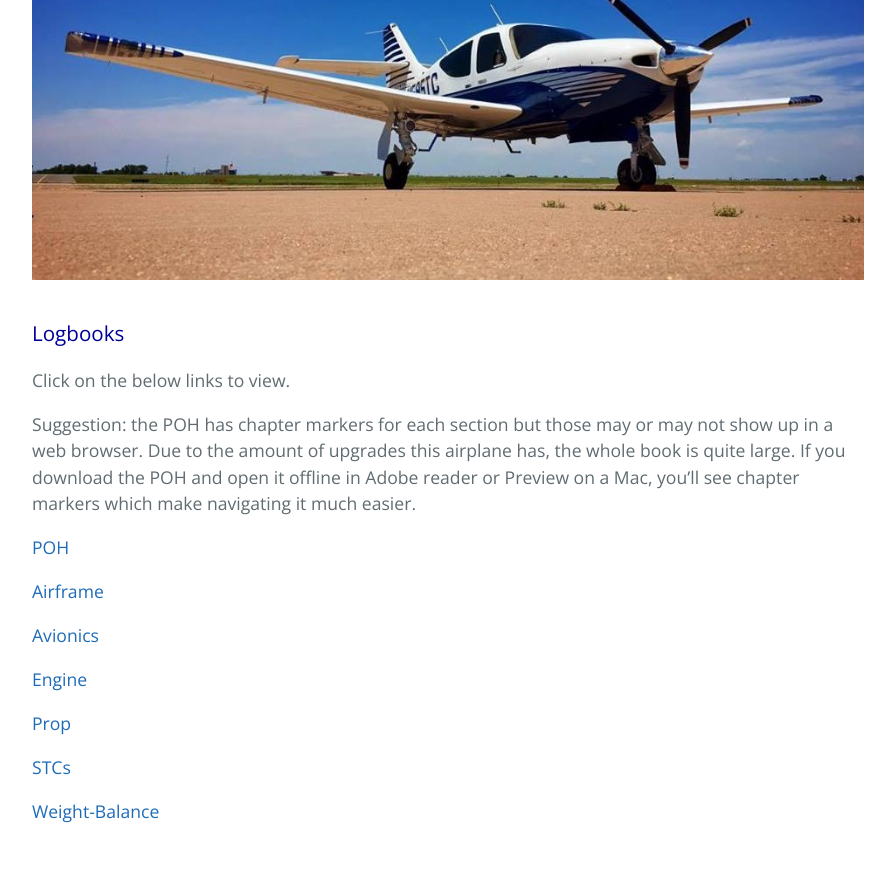
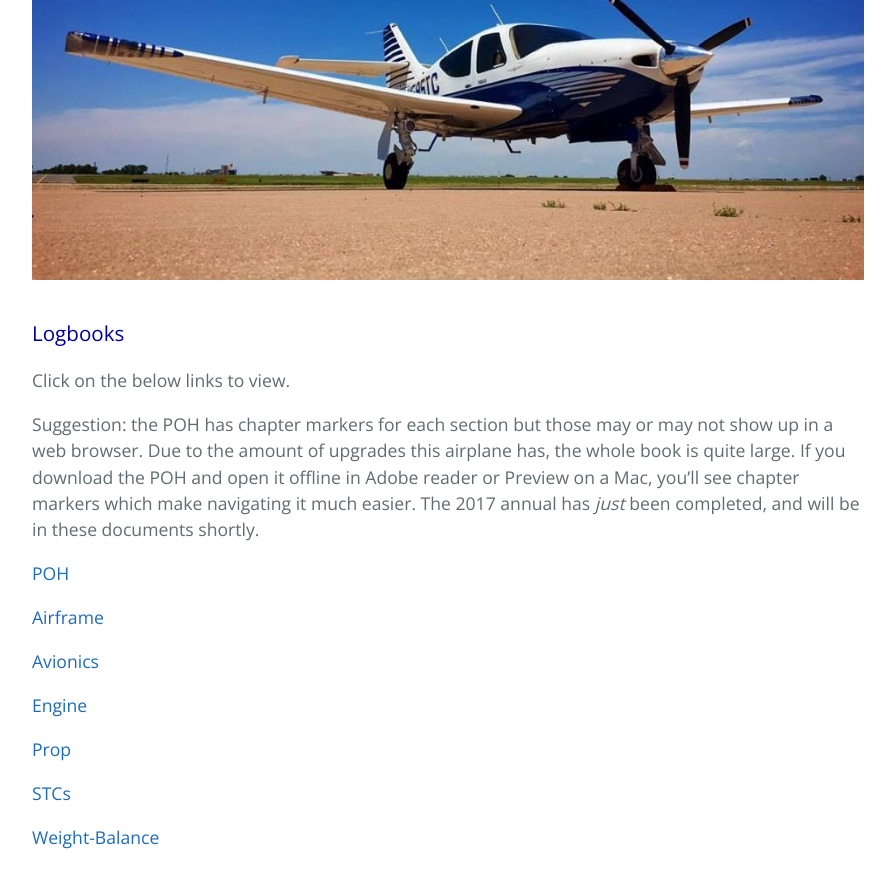
Before and after one commit to RNCTX/N595TC, a Jekyll site: the page built from index.md, in a window 1280 px wide and 900 px high, scrolled down 708 px. Shown: the top 888 px of the window, without its empty margins (192-1087 px from the left). Built offline with Jekyll 4.4.1, drawn with Linux system fonts in a browser that asks for light colours; our own code applies the rules of GitHub Pages for plain Markdown files.

Commit message:
Update index.md

```diff
--- a/index.md
+++ b/index.md
@@ -12,7 +12,7 @@ I'm guessing you got here from Trade-A-Plane or Controller. This domain was regi
 
 Click on the below links to view.
 
-Suggestion: the POH has chapter markers for each section but those may or may not show up in a web browser. Due to the amount of upgrades this airplane has, the whole book is quite large.  If you download the POH and open it offline in Adobe reader or Preview on a Mac, you'll see chapter markers which make navigating it much easier.
+Suggestion: the POH has chapter markers for each section but those may or may not show up in a web browser. Due to the amount of upgrades this airplane has, the whole book is quite large.  If you download the POH and open it offline in Adobe reader or Preview on a Mac, you'll see chapter markers which make navigating it much easier.  The 2017 annual has *just* been completed, and will be in these documents shortly.
 
 [POH](POH.pdf)
 
```
